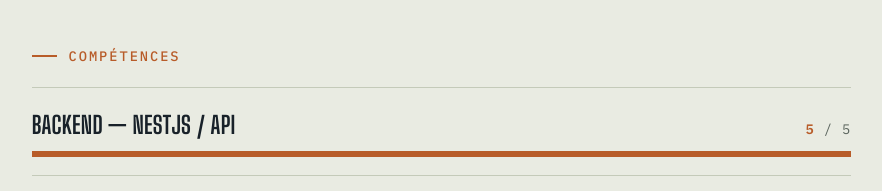
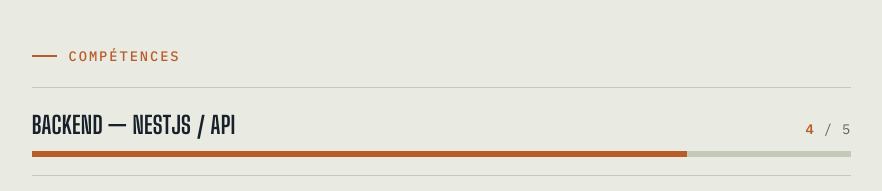
Before and after one commit to MaxenceCrespel/portfolio, a plain HTML site: page index.html in a window 1280 px wide. Shown: the part 2480-2671 px from the top of the page, without its empty margins (361-1243 px from the left). Drawn offline with Linux system fonts and the light colour scheme.

Commit message:
skills: all 4/5

```diff
--- a/index.html
+++ b/index.html
@@ -557,8 +557,8 @@
 
       <div class="gauge">
         <div class="gauge__label">Backend — NestJS / API</div>
-        <div class="gauge__score"><b>5</b> / 5</div>
-        <div class="gauge__track"><div class="gauge__fill" style="--v: 100%"></div></div>
+        <div class="gauge__score"><b>4</b> / 5</div>
+        <div class="gauge__track"><div class="gauge__fill" style="--v: 80%"></div></div>
       </div>
       <div class="gauge">
         <div class="gauge__label">Frontend — React / Vite</div>
```
